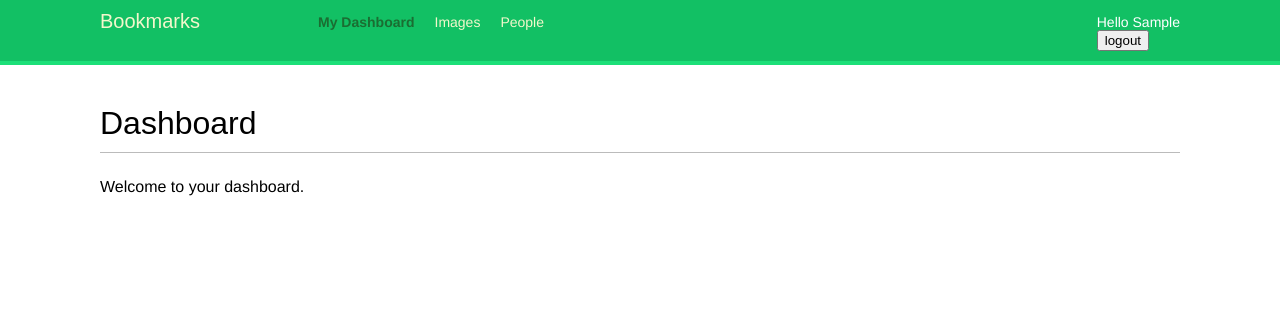
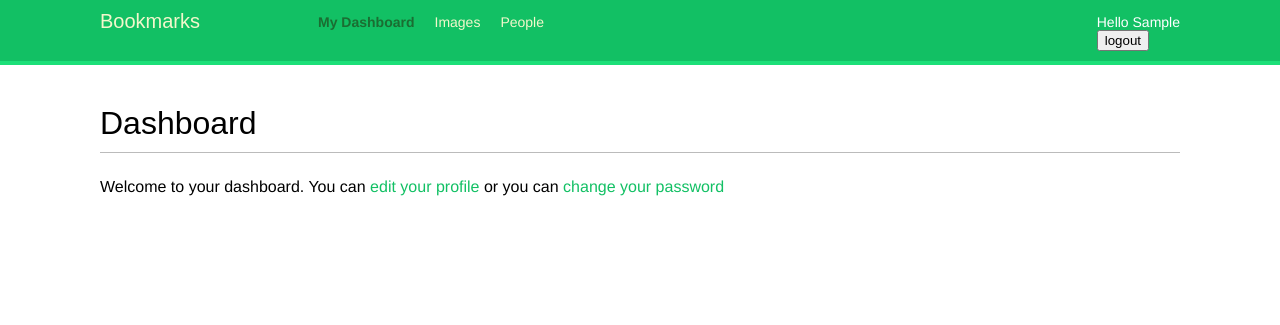
Before and after one commit to KhaledFarghaly11/bookmarks-website, a Django app: page /account/dashboard/ in a window 1280 px wide. Shown: the top 325 px of the page. Run offline with Django 5.2, Linux system fonts and the light colour scheme; the visitor is signed in with stand-in values (Sample User, id 1); some web fonts are replaced.

Commit message:
Added edit user profile view

```diff
--- a/account/templates/account/dashboard.html
+++ b/account/templates/account/dashboard.html
@@ -4,5 +4,9 @@
 
 {% block content %}
     <h1>Dashboard</h1>
-    <p>Welcome to your dashboard.</p>
+    <p>
+        Welcome to your dashboard.
+        You can <a href="{% url 'edit' %}">edit your profile</a>
+        or you can <a href="{% url 'password_change' %}">change your password</a>
+    </p>
 {% endblock %}
--- a/account/urls.py
+++ b/account/urls.py
@@ -18,4 +18,6 @@ urlpatterns = [
     path('register/', views.register, name='register'),
 
     path('dashboard/', views.dashboard, name='dashboard'),
+    path('edit/', views.edit, name='edit'),
+
 ]
--- a/account/views.py
+++ b/account/views.py
@@ -2,7 +2,7 @@ from django.shortcuts import render
 from django.contrib.auth.decorators import login_required
 
 from .models import Profile
-from .forms import UserRegistrationForm
+from .forms import UserEditForm, UserRegistrationForm, ProfileEditForm
 
 @login_required
 def dashboard(request):
@@ -21,3 +21,17 @@ def register(request):
     else:
         user_form = UserRegistrationForm()
     return render(request, 'account/register.html', {'user_form': user_form})
+
+@login_required
+def edit(request):
+    if request.method == 'POST':
+        user_form = UserEditForm(instance=request.user, data=request.POST)
+        profile_form = ProfileEditForm(instance=request.user.profile, data=request.POST, files=request.FILES)
+        if user_form.is_valid() and profile_form.is_valid():
+            user_form.save()
+            profile_form.save()
+    else:
+        user_form = UserEditForm(instance=request.user)
+        profile_form = ProfileEditForm(instance=request.user.profile)
+
+    return render(request, 'account/edit.html', {'user_form': user_form, 'profile_form': profile_form})
```
Also changed, not shown: account/templates/account/edit.html (added, +14 -0 lines).
